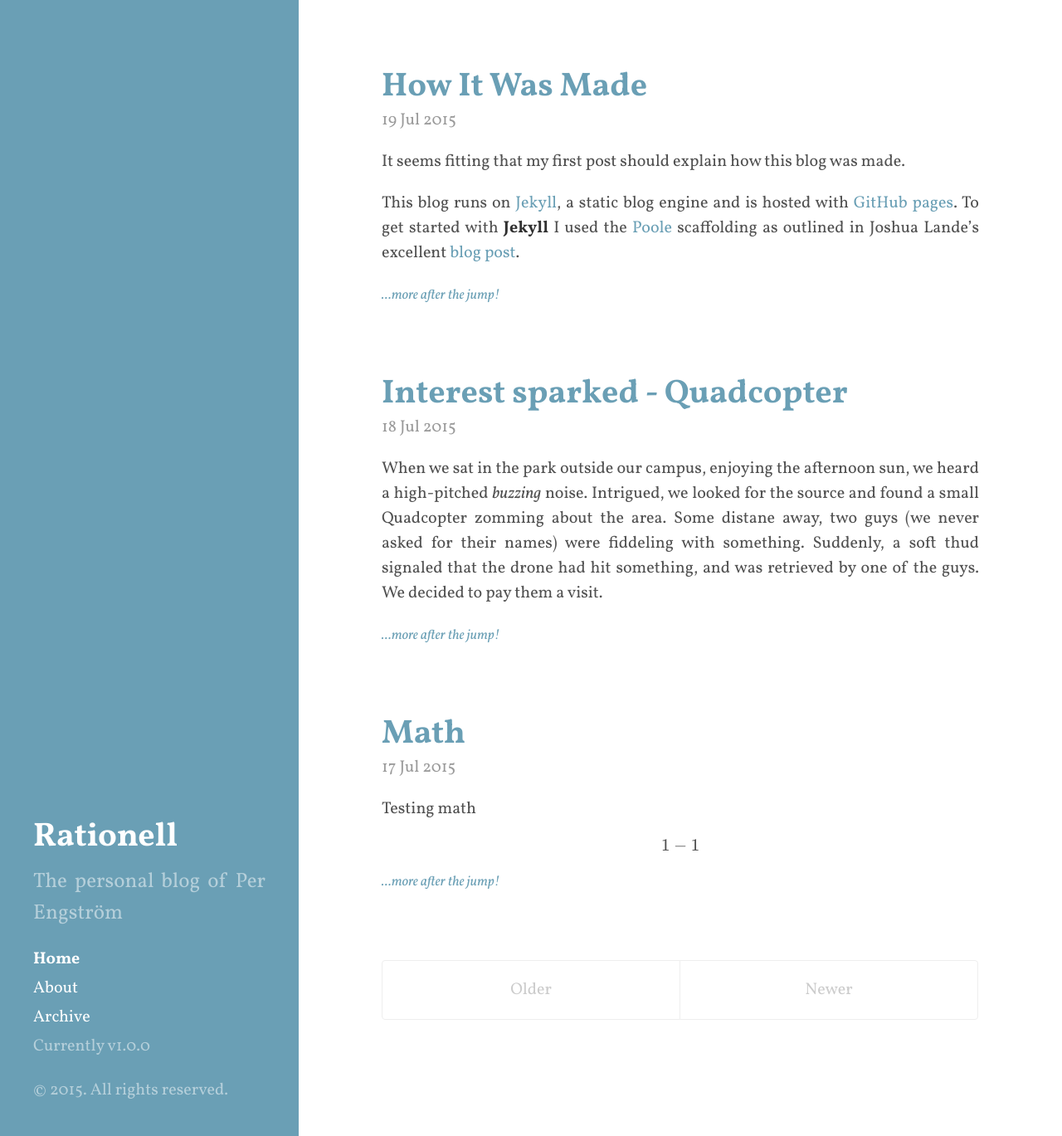
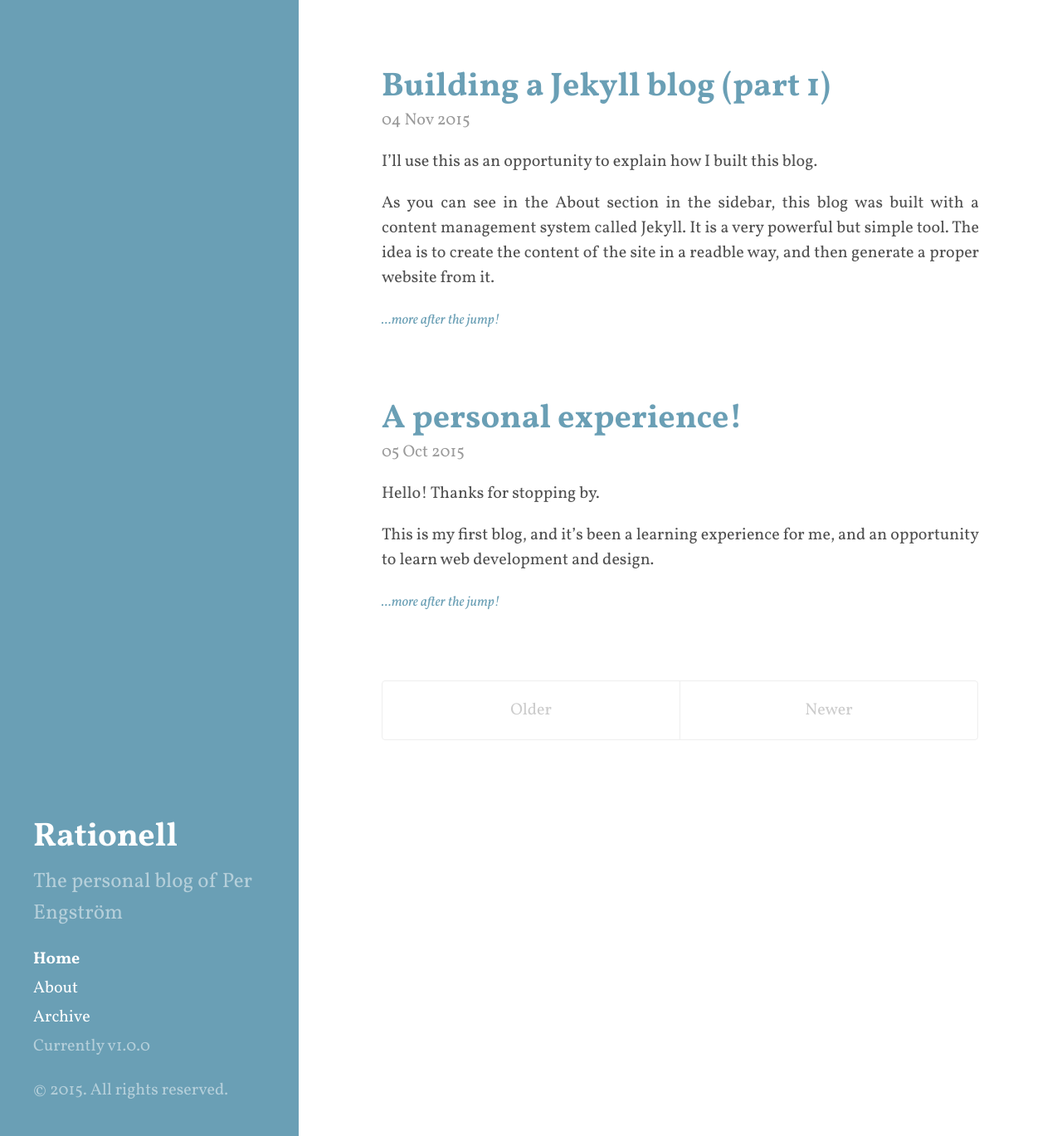
Before and after one commit to pengstrom/pengstrom.github.io, a Jekyll site: the page built from index.html, in a window 1280 px wide and 1369 px high. Shown: the whole window at 83% size. Built offline with Jekyll 4.4.1, drawn with Linux system fonts in a browser that asks for light colours; nearby versions of some CDN libraries; Markdown is read by kramdown in place of the engine named in the settings; formulas are drawn with MathJax 3; the list of posts is cut into pages by our own code.

````diff
--- a/_config.yml
+++ b/_config.yml
@@ -1,6 +1,5 @@
 # Dependencies
-markdown:         redcarpet
-highlighter:      pygments
+markdown:        redcarpet
 
 # Permalinks
 permalink:        pretty
@@ -10,8 +9,8 @@ relative_permalinks: true
 title:            Rationell
 tagline:          'My rational blog'
 description:      'The personal blog of Per Engström'
-url:              http://pengstrom.github.io
-baseurl:          /
+url:              'http://pengstrom.github.io'
+baseurl:          '/'
 
 author:
   name:           'Per Engström'
--- a/_includes/head.html
+++ b/_includes/head.html
@@ -8,9 +8,9 @@
 
   <title>
     {% if page.title == "Home" %}
-      {{ site.title }} &middot; {{ site.tagline }}
+    {{ site.title }} &middot; {{ site.tagline }}
     {% else %}
-      {{ page.title }} &middot; {{ site.title }}
+    {{ page.title }} &middot; {{ site.title }}
     {% endif %}
   </title>
 
@@ -44,8 +44,11 @@
 
   <!-- RSS -->
   <link rel="alternate" type="application/rss+xml" title="RSS" href="/atom.xml">
+
+  <!-- Load jQuery -->
+  <script src="//code.jquery.com/jquery-1.11.1.min.js"></script>
+  <!-- Load KaTeX -->
+  <link rel="stylesheet" href="//cdnjs.cloudflare.com/ajax/libs/KaTeX/0.1.1/katex.min.css">
+  <script src="//cdnjs.cloudflare.com/ajax/libs/KaTeX/0.1.1/katex.min.js"></script>
+  <script src="/js/katex.js"></script>
 </head>
-
-<script type="text/javascript"
-	  src="https://cdn.mathjax.org/mathjax/latest/MathJax.js?config=TeX-AMS_HTML">
-</script>
--- a/_posts/2015-07-18-Octocopter.md
+++ /dev/null
@@ -1,33 +0,0 @@
----
-layout: post
-title: Interest sparked - Quadcopter
----
-
-When we sat in the park outside our campus, enjoying the afternoon sun, we
-heard a high-pitched *buzzing* noise. Intrigued, we looked for the source and
-found a small Quadcopter zomming about the area. Some distane away, two guys
-(we never asked for their names) were fiddeling with something. Suddenly, a
-soft thud signaled that the drone had hit something, and was retrieved by one
-of the guys.  We decided to pay them a visit.
-
-<!--jump-->
-
-They greeted us and explained that one propeller had broken on impact, but the
-quadcopter was otherwise unharmed. He reached for a box, full of spares, and
-tried to replace it, but he had lost his 10mm wrench. Luckily our student
-association has a fine selection of tools, and quickly he had the propeller
-replaced.
-
-The other guy also had a drone, and was in the process of taking off. He donned
-a pair of high-tech goggles and sat down with an intricate radio controller.
-His drone sprang to life and swiftly took off. The first guy explained that the
-googes showed a live video feed from the drone.
-
-While the second guy pretended to be a drone, the first guy answered some of
-our questions. Apparently the devices were assembled from scratch from imported
-parts. The controller has two sticks able to move in two dimensions each,
-giving them four axes of freedom. The left stick controlled the throttle and
-yaw while the right stick influenced the pitch and roll in a very sensible way.
-If the right stick is nudged forward and released, the drone doesen't
-immediatley returb to horizontal mode, but keeps leaning forward and goes,
-well, forward.
--- a/_posts/2015-07-19-How-its-made.md
+++ /dev/null
@@ -1,8 +0,0 @@
----
-layout: post
-title: How It Was Made
----
-
-It seems fitting that my first post should explain how this blog was made.
-
-This blog runs on [Jekyll](jekyllrb.com "Jekyll home page"), a static blog engine and is hosted with [GitHub pages](pages.github.com). To get started with **Jekyll** I used the [Poole](getpoole.com) scaffolding as outlined in Joshua Lande's excellent [blog post](http://joshualande.com/jekyll-github-pages-poole/).
--- /dev/null
+++ b/_posts/2015-10-05-personal-blog.md
@@ -0,0 +1,14 @@
+---
+title: A personal experience!
+layout: post
+---
+
+Hello! Thanks for stopping by.
+
+This is my first blog, and it's been a learning experience for me, and an opportunity to learn web development and design.
+
+<!--jump-->
+
+I'll use this blog for the developer me. So expect some technical topics!
+
+Bye!
--- /dev/null
+++ b/_posts/2015-11-04-building-a-blog.md
@@ -0,0 +1,39 @@
+---
+title: Building a Jekyll blog (part 1)
+layout: post
+---
+
+I'll use this as an opportunity to explain how I built this blog.
+
+As you can see in the About section in the sidebar, this blog was built with a content management system called Jekyll.
+It is a very powerful but simple tool.
+The idea is to create the content of the site in a readble way, and then generate a proper website from it.
+
+<!--jump-->
+
+Ok! Let's get started! First we need to install Jekyll.
+There are several ways: you could install it via the ruby package `gem install jekyll`,
+or you could use some other package manager, like `yaourt -S ruby-jekyll` on Arch Linux.
+
+Got it? Great! Now we create something!
+
+Normally you'd run `jekyll new <path>` to create a project skeleton at `<path>`. But to get a running start, we'll employ something else.
+Navigate to [this repository](https://github.com/poole/hyde).
+This is a ready theme for Jekyll, giving us a lot for free.
+
+We simply clone the repository
+
+``` bash
+mkdir blog
+git clone git@github.com:poole/hyde.git blog
+cd blog
+```
+
+If we run `jekyll serve` (or `jekyll s`), we'll get the site served at `localhost:4000`.
+If we visit it with a browser, it looks something like
+
+![Screenshot of Hyde](/assets/hyde.jpg)
+
+Nice! That's it for this part, but stay tuned for the next!
+
+Take a look in the `_posts` folder, and try to modify them. See what the console says, and what happens when you refresh the browser!
--- /dev/null
+++ b/js/katex.js
@@ -0,0 +1,15 @@
+$( document ).ready(function () {
+  $("script[type='math/tex']").replaceWith(function () {
+    var tex = $(this).text();
+    return "<span class=\"inline-equation\">" +
+      katex.renderToString(tex) +
+      "</span>";
+  });
+
+  $("script[type='math/tex; mode=display']").replaceWith(function () {
+    var tex = $(this).text();
+    return "<div class=\"equation\">" +
+      katex.renderToString("\\displaystyle "+tex) +
+      "</div>";
+  });
+});
--- a/public/css/hyde.css
+++ b/public/css/hyde.css
@@ -99,6 +99,10 @@ a.sidebar-nav-item:focus {
   font-weight: bold;
 }
 
+.lead {
+  text-align: left
+}
+
 /* Sticky sidebar
  *
  * Add the `sidebar-sticky` class to the sidebar's container to affix it the
@@ -128,7 +132,7 @@ a.sidebar-nav-item:focus {
 
 @media (min-width: 48em) {
   .content {
-    max-width: 38rem;
+    max-width: 40rem;
     margin-left: 20rem;
     margin-right: 2rem;
   }
````
Also changed, not shown: _posts/2015-07-17-math.md (deleted, +0 -16 lines), about.md (+5 -1 lines), assets/250-quad.jpg (added), assets/hyde.jpg (added), 2 other files.
